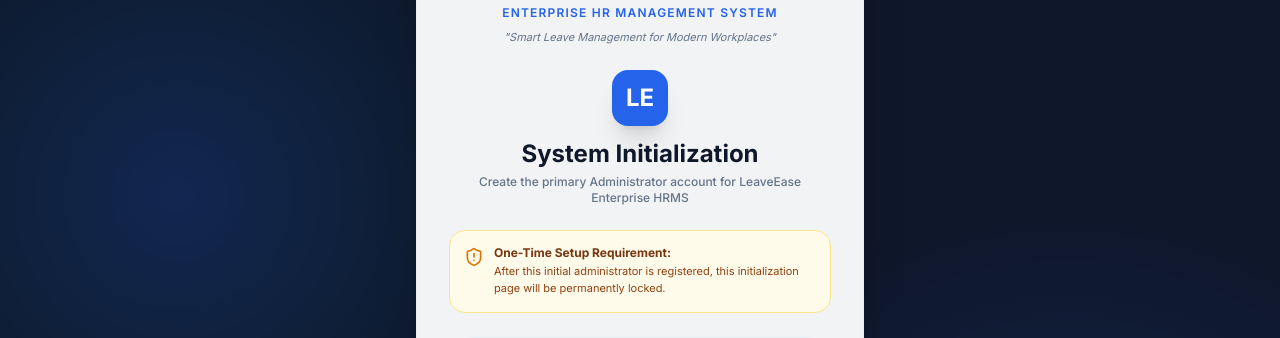
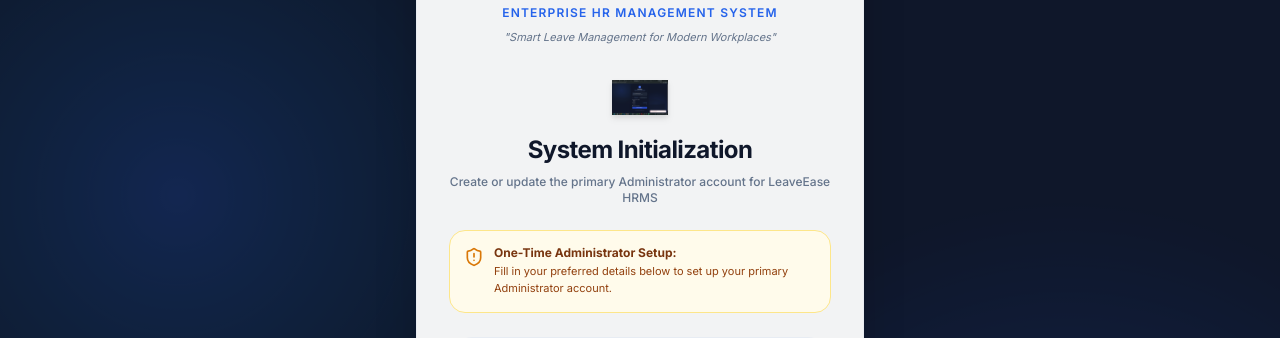
Before and after one commit to bhanukotanagachaitanya/LeaveEase, a React (Vite) app in the folder client/: page /setup-admin in a window 1280 px wide. Shown: the part 170-508 px from the top of the page. Built offline with nearby package versions, Linux system fonts and the light colour scheme; no server answers; the HTML template or start-up script is replaced by a standard one.

Commit message:
Fix Admin Setup initialization error and allow seamlessly configuring primary Administrator

```diff
--- a/client/src/pages/SetupAdmin.jsx
+++ b/client/src/pages/SetupAdmin.jsx
@@ -3,7 +3,7 @@
 import { useAuth } from '../context/AuthContext';
 import { useToast } from '../context/ToastContext';
 import { setupFirstAdmin } from '../services/authService';
-import { ShieldCheck, ArrowRight, ShieldAlert, AlertCircle } from 'lucide-react';
+import { ShieldAlert, ArrowRight, AlertCircle } from 'lucide-react';
 
 const SetupAdmin = () => {
   const [formData, setFormData] = useState({
@@ -47,7 +47,7 @@
       const res = await setupFirstAdmin(formData);
       if (res.success) {
         login(res.data.user, res.data.token);
-        showSuccess('Primary Administrator initialized successfully!');
+        showSuccess('Primary Administrator account configured successfully!');
         navigate('/admin/dashboard');
       }
     } catch (err) {
@@ -59,22 +59,26 @@
 
   return (
     <div className="max-w-md mx-auto">
-      <div className="text-center mb-6">
-        <div className="w-14 h-14 rounded-2xl bg-brand-600 flex items-center justify-center text-white font-extrabold text-2xl mx-auto shadow-xl mb-3">
-          LE
-        </div>
-        <h2 className="text-2xl font-extrabold text-slate-900 dark:text-white">System Initialization</h2>
-        <p className="text-xs text-slate-500 dark:text-slate-400 mt-1 font-medium">
-          Create the primary Administrator account for LeaveEase Enterprise HRMS
+      <div className="text-center mb-6 space-y-2">
+        <img
+          src="/logo.png"
+          alt="LeaveEase Logo"
+          className="w-14 h-14 object-contain mx-auto drop-shadow-md"
+        />
+        <h2 className="text-2xl font-extrabold text-slate-900 dark:text-white tracking-tight">
+          System Initialization
+        </h2>
+        <p className="text-xs text-slate-500 dark:text-slate-400 font-medium">
+          Create or update the primary Administrator account for LeaveEase HRMS
         </p>
       </div>
 
       <div className="p-3.5 bg-amber-50 dark:bg-amber-950/40 rounded-2xl border border-amber-200 dark:border-amber-800 text-amber-900 dark:text-amber-300 text-xs mb-6 flex items-start gap-2.5">
         <ShieldAlert className="w-5 h-5 text-amber-600 flex-shrink-0 mt-0.5" />
         <div>
-          <span className="font-bold">One-Time Setup Requirement:</span>
+          <span className="font-bold">One-Time Administrator Setup:</span>
           <p className="text-[11px] mt-0.5 text-amber-800 dark:text-amber-400 leading-relaxed">
-            After this initial administrator is registered, this initialization page will be permanently locked.
+            Fill in your preferred details below to set up your primary Administrator account.
           </p>
         </div>
       </div>
```
Also changed, not shown: 1 other file (tests, documents, lock files or other folders).
